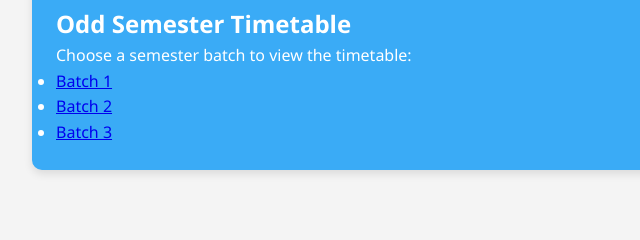
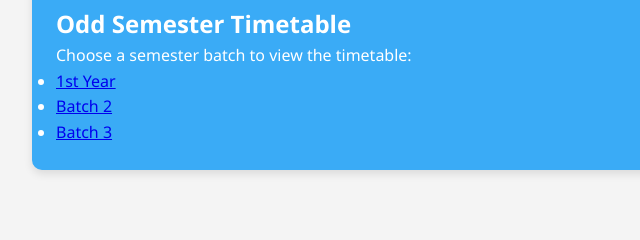
Before and after one commit to lightningMcQueen-95/collage, a plain HTML site: page odd-semester-timetable.html in a window 1280 px wide. Shown: the part 200-440 px from the top of the page, 0-640 px from the left. Drawn offline with Linux system fonts and the light colour scheme.

Commit message:
Update odd-semester-timetable.html

```diff
--- a/odd-semester-timetable.html
+++ b/odd-semester-timetable.html
@@ -25,7 +25,7 @@
          <h2>Odd Semester Timetable</h2>
          <p>Choose a semester batch to view the timetable:</p>
          <ul class="batch-list">
-            <li><a href="sheet001.html">Batch 1</a></li>
+            <li><a href="sheet001.htm">1st Year</a></li>
             <li><a href="odd-semester-batch2.html">Batch 2</a></li>
             <li><a href="odd-semester-batch3.html">Batch 3</a></li>
             <!-- Add more batch links as needed -->
```
